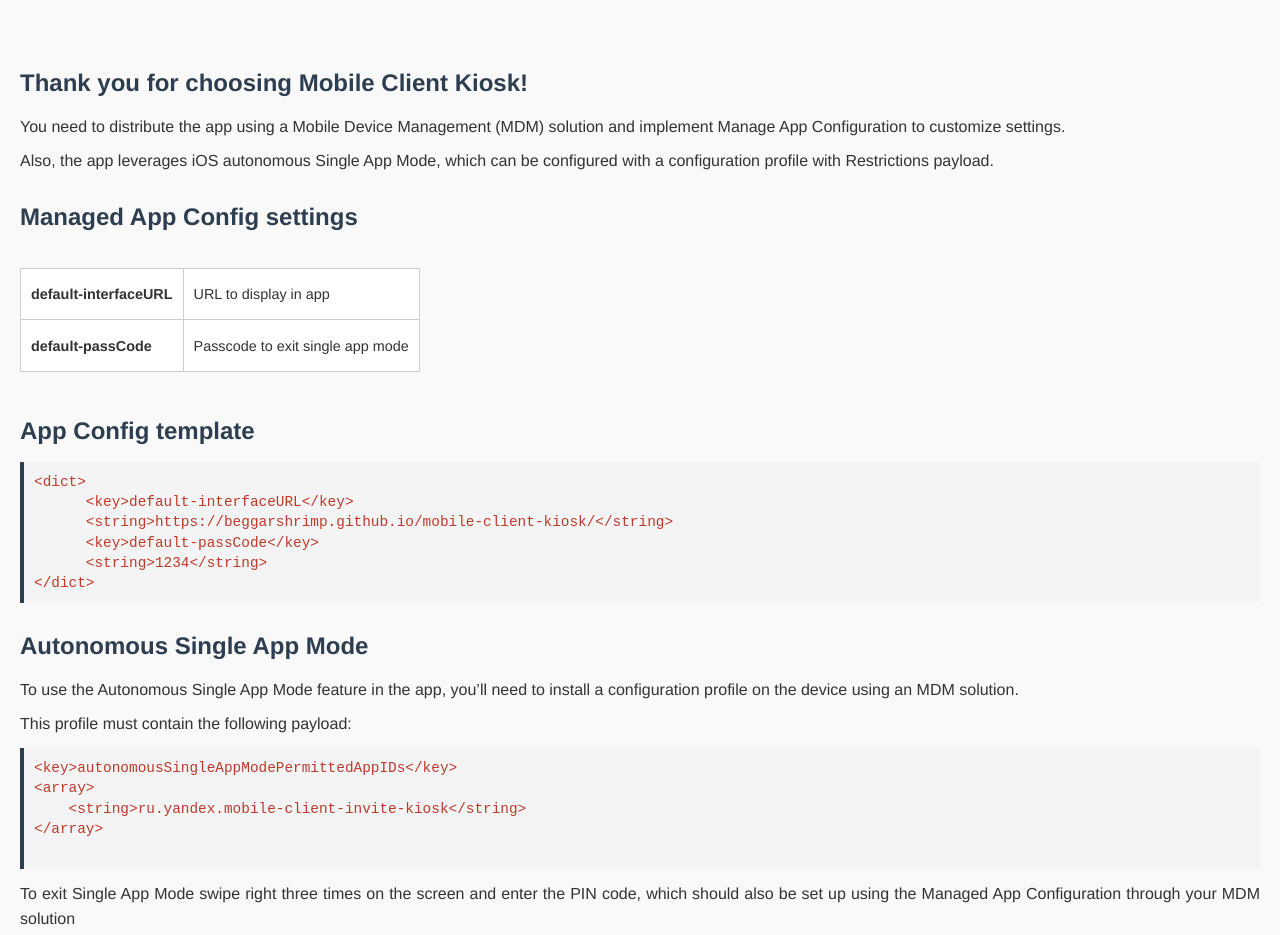
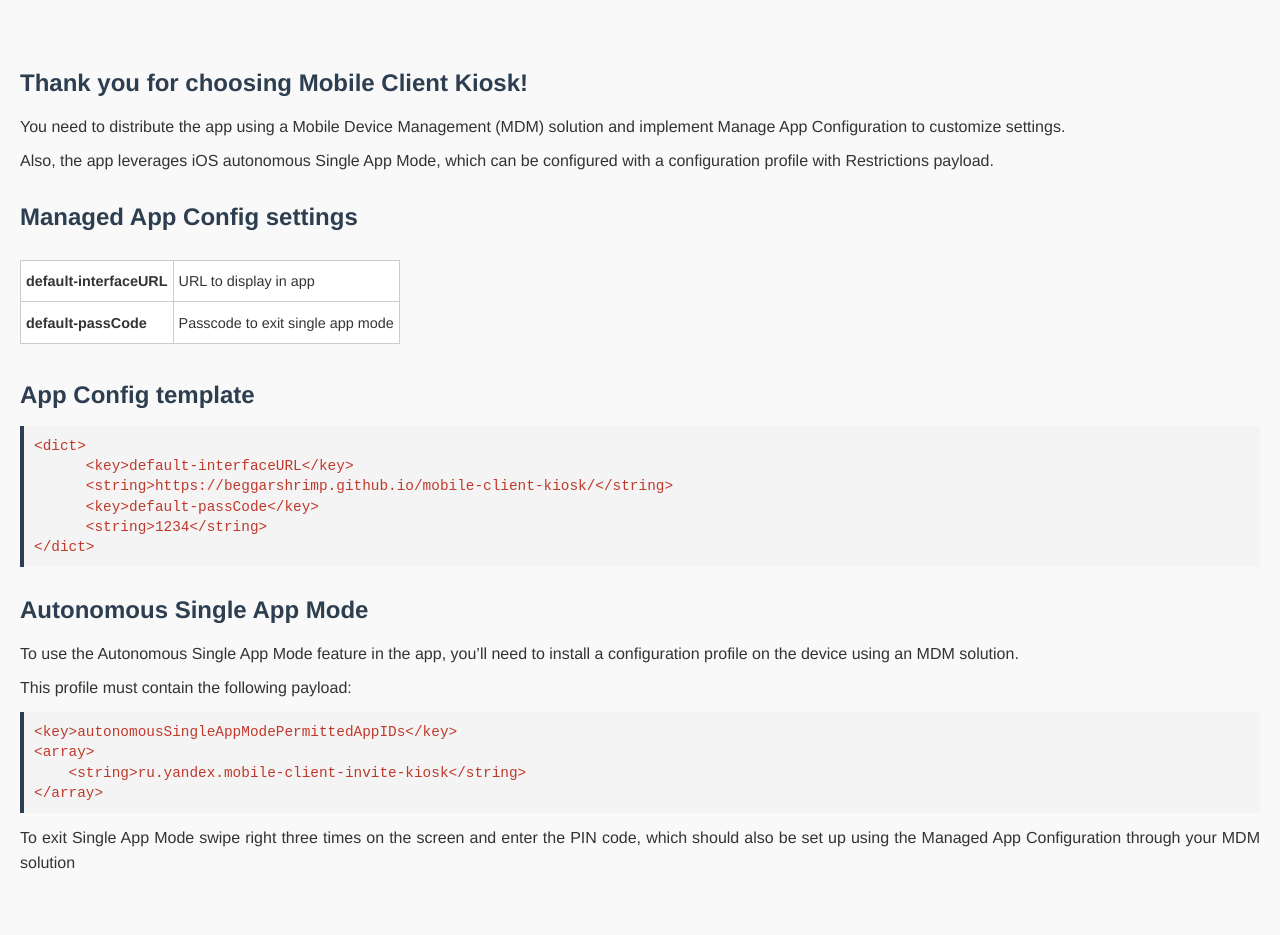
Before and after one commit to beggarshrimp/mobile-client-kiosk, a plain HTML site: page index.html in a window 1280 px wide. After the commit the page ends 904 px from the top, so only its background shows below. Drawn offline with Linux system fonts and the light colour scheme.

Commit message:
Update index.html

```diff
--- a/index.html
+++ b/index.html
@@ -31,14 +31,14 @@
     table {
         max-width: 750;
         border-collapse: collapse;
-        margin: 1em 0;
+        margin: 0.5em 0;
         background-color: #fff;
     }
 
     table th,
     table td {
         border: 1px solid #ccc;
-        padding: 10px;
+        padding: 5px;
         text-align: left;
         font-size: 1em;
     }
@@ -134,7 +134,6 @@
         <pre><code class="language-xml">&lt;key&gt;autonomousSingleAppModePermittedAppIDs&lt;/key&gt;
 &lt;array&gt;
     &lt;string&gt;ru.yandex.mobile-client-invite-kiosk&lt;/string&gt;
-&lt;/array&gt;
-    </code></pre>
+&lt;/array&gt;</code></pre>
     <p>To exit Single App Mode swipe right three times on the screen and enter the PIN code, which should also be set up using the Managed App Configuration through your MDM solution</p>
     </div>
```
